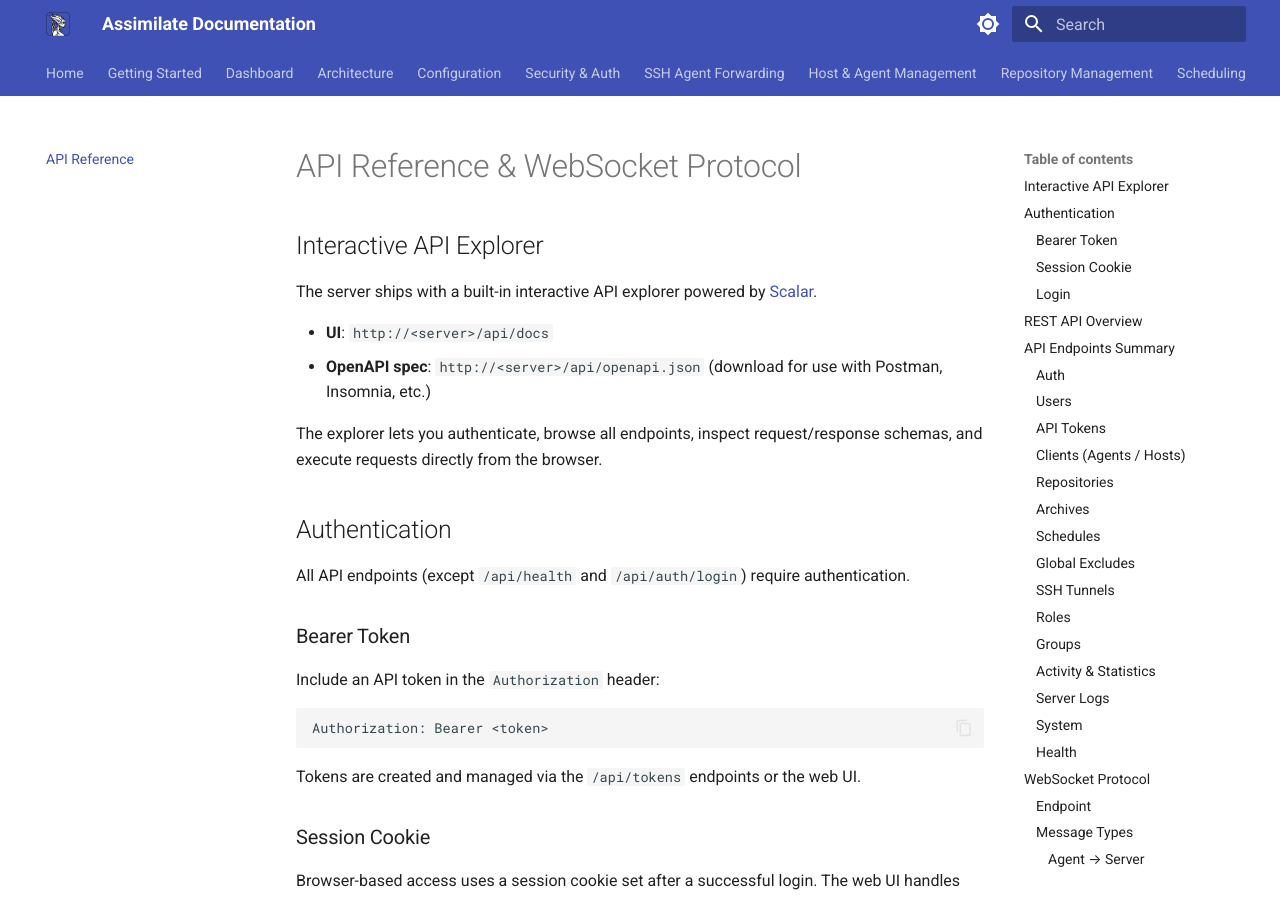
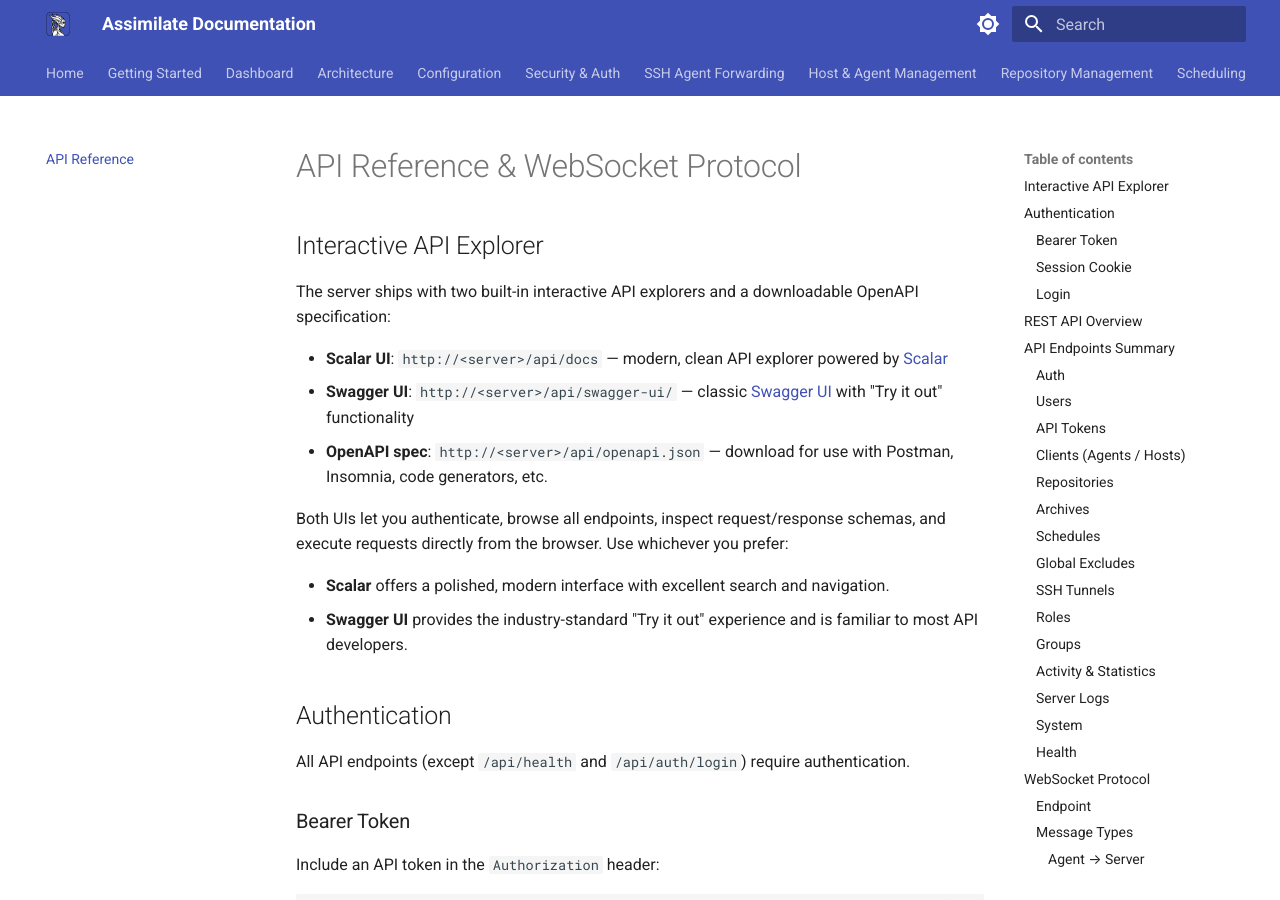
Before and after one commit to alexmohr/assimilate, an MkDocs documentation site: the page built from docs/api-reference.md, in a window 1280 px wide and 900 px high. Built offline with MkDocs 1.6.1 and Material for MkDocs 9.7.7, drawn with Linux system fonts in a browser that asks for light colours.

Commit message:
docs: update API reference and agent instructions

```diff
--- a/docs/api-reference.md
+++ b/docs/api-reference.md
@@ -7,12 +7,16 @@ SPDX-FileCopyrightText: 2026 Alexander Mohr
 
 ## Interactive API Explorer
 
-The server ships with a built-in interactive API explorer powered by [Scalar](https://scalar.com/).
+The server ships with two built-in interactive API explorers and a downloadable OpenAPI specification:
 
-- **UI**: `http://<server>/api/docs`
-- **OpenAPI spec**: `http://<server>/api/openapi.json` (download for use with Postman, Insomnia, etc.)
+- **Scalar UI**: `http://<server>/api/docs` — modern, clean API explorer powered by [Scalar](https://scalar.com/)
+- **Swagger UI**: `http://<server>/api/swagger-ui/` — classic [Swagger UI](https://swagger.io/tools/swagger-ui/) with "Try it out" functionality
+- **OpenAPI spec**: `http://<server>/api/openapi.json` — download for use with Postman, Insomnia, code generators, etc.
 
-The explorer lets you authenticate, browse all endpoints, inspect request/response schemas, and execute requests directly from the browser.
+Both UIs let you authenticate, browse all endpoints, inspect request/response schemas, and execute requests directly from the browser. Use whichever you prefer:
+
+- **Scalar** offers a polished, modern interface with excellent search and navigation.
+- **Swagger UI** provides the industry-standard "Try it out" experience and is familiar to most API developers.
 
 ## Authentication
 
```
Also changed, not shown: AGENTS.md (+2 -6 lines).
